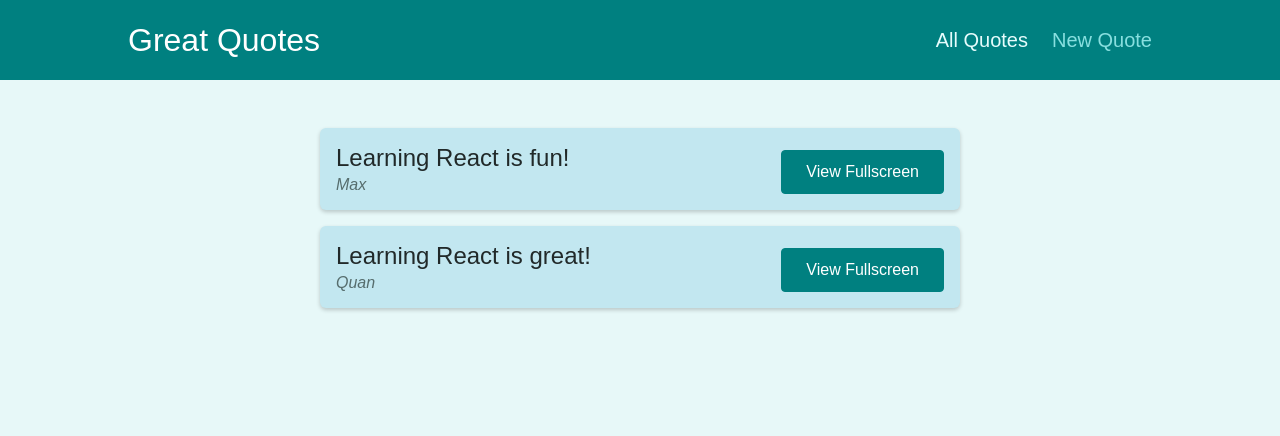
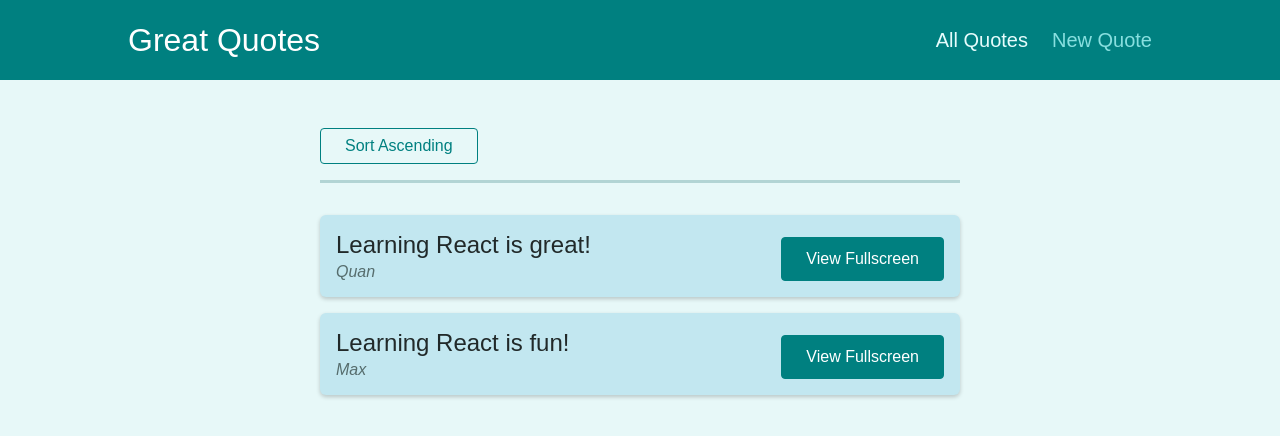
Before and after one commit to tranq90/react-router-project, a React (Create React App) app: page /quotes in a window 1280 px wide. Shown: the top 436 px of the page. Built offline with nearby package versions, Linux system fonts and the light colour scheme.

Commit message:
query params

```diff
--- a/src/components/quotes/QuoteForm.js
+++ b/src/components/quotes/QuoteForm.js
@@ -24,6 +24,10 @@ const QuoteForm = (props) => {
   const formFocusedHandler = () => {
     setIsEntering(true);
   };
+
+  const finishEnteringHandler = () => {
+    setIsEntering(false);
+  }
 
   return (
     <>
@@ -54,7 +58,7 @@ const QuoteForm = (props) => {
             <textarea id="text" rows="5" ref={textInputRef}></textarea>
           </div>
           <div className={classes.actions}>
-            <button className="btn">Add Quote</button>
+            <button onClick={finishEnteringHandler} className="btn">Add Quote</button>
           </div>
         </form>
       </Card>
--- a/src/components/quotes/QuoteList.js
+++ b/src/components/quotes/QuoteList.js
@@ -1,13 +1,43 @@
-import { Fragment } from 'react';
+import { Fragment } from "react";
+import { useHistory, useLocation } from "react-router-dom";
+import QuoteItem from "./QuoteItem";
+import classes from "./QuoteList.module.css";
 
-import QuoteItem from './QuoteItem';
-import classes from './QuoteList.module.css';
+const sortQuotes = (quotes, ascending) => {
+  return quotes.sort((quoteA, quoteB) => {
+    if (ascending) {
+      return quoteA.id > quoteB.id ? 1 : -1;
+    } else {
+      return quoteA.id < quoteB.id ? 1 : -1;
+    }
+  });
+};
 
 const QuoteList = (props) => {
+  const history = useHistory();
+  const location = useLocation();
+
+  const queryParams = new URLSearchParams(location.search);
+
+  const isSortingAscending = queryParams.get("sort") === "asc";
+
+  const sortedQuotes = sortQuotes(props.quotes, isSortingAscending);
+
+  console.log(location);
+
+  const changeSortingHandler = () => {
+    history.push("/quotes?sort=" + (isSortingAscending ? "desc" : "asc"));
+  };
+
   return (
     <Fragment>
+      <div className={classes.sorting}>
+        <button onClick={changeSortingHandler}>
+          Sort {isSortingAscending ? "Descending" : "Ascending"}
+        </button>
+      </div>
       <ul className={classes.list}>
-        {props.quotes.map((quote) => (
+        {sortedQuotes.map((quote) => (
           <QuoteItem
             key={quote.id}
             id={quote.id}
```
Also changed, not shown: 1 other file (tests, documents, lock files or other folders).
